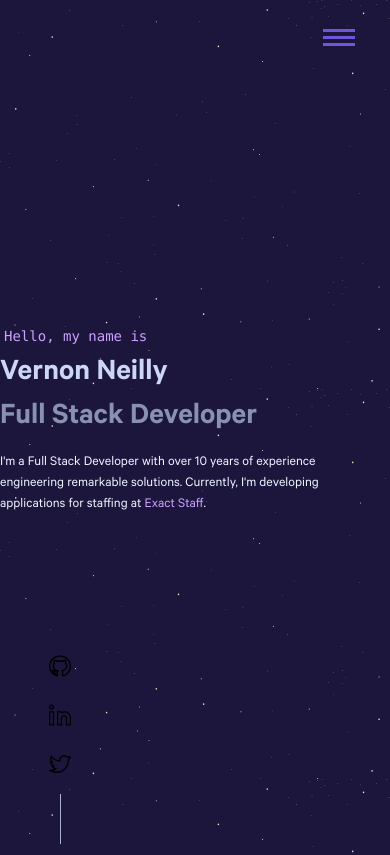
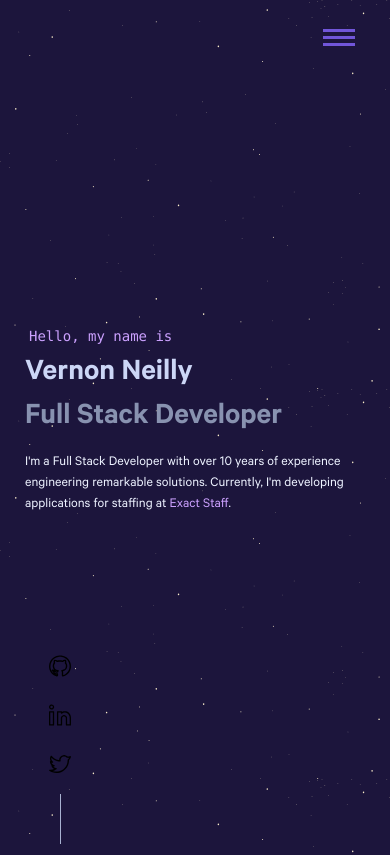
Before and after one commit to neillydev/v2, a Next.js app: page / in a window 390 px wide. Shown: the top 855 px of the page. Built offline with nearby package versions, Linux system fonts and the light colour scheme.

Commit message:
fix Hero responsiveness for smaller screens

```diff
--- a/styles/Hero.module.css
+++ b/styles/Hero.module.css
@@ -146,6 +146,10 @@
 }
 
 @media screen and (max-width: 500px) {
+    .heroSection {
+        max-width: none;
+    }
+
     .heroItemContainer {
         max-width: none;
         width: 90vw;
--- a/styles/main.module.css
+++ b/styles/main.module.css
@@ -90,6 +90,7 @@
         max-width: none;
         min-height: none;
         padding: 0;
+		padding: 0px 25px;
     }
 
 	.meteorShower {
```
